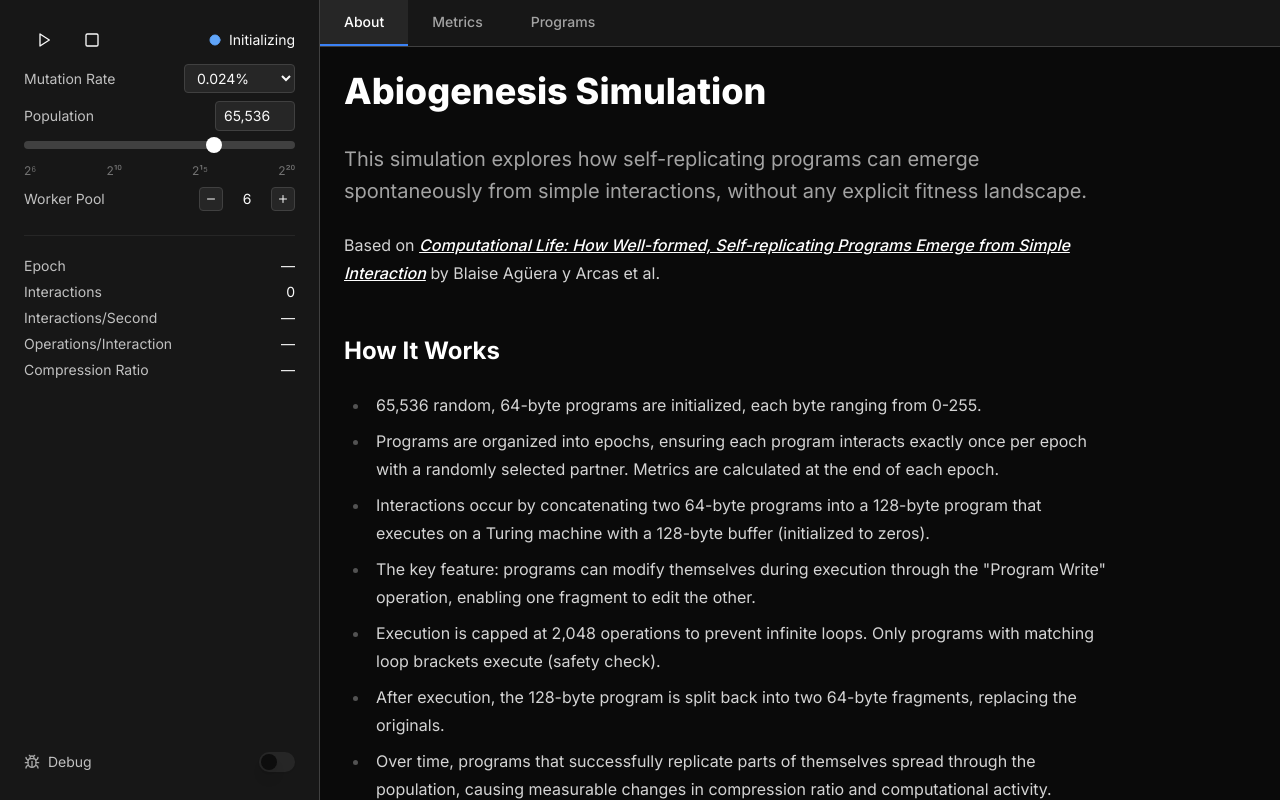
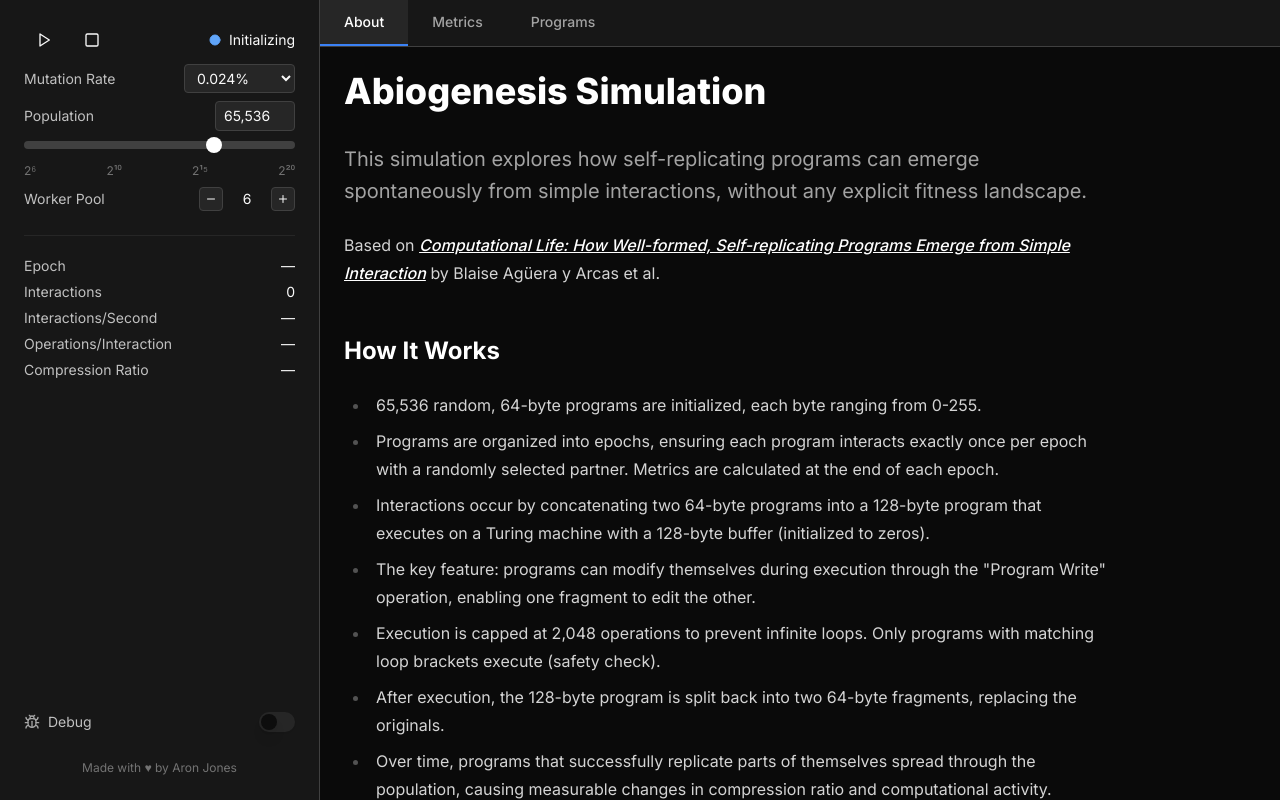
Before and after one commit to defrex/abiogenisis.fun, a Next.js app: page / in a window 1280 px wide. Built offline with nearby package versions, Linux system fonts and the light colour scheme.

Commit message:
Add footer credit link in sidebar

```diff
--- a/src/app/page.tsx
+++ b/src/app/page.tsx
@@ -516,6 +516,14 @@ export default function Home() {
                 }}
               />
             </div>
+            <a
+              href="https://defrex.com"
+              target="_blank"
+              rel="noopener noreferrer"
+              className="pt-4 text-center text-xs text-neutral-500 hover:underline"
+            >
+              Made with ♥︎ by Aron Jones
+            </a>
           </Stack>
         </Stack>
       </div>
```
